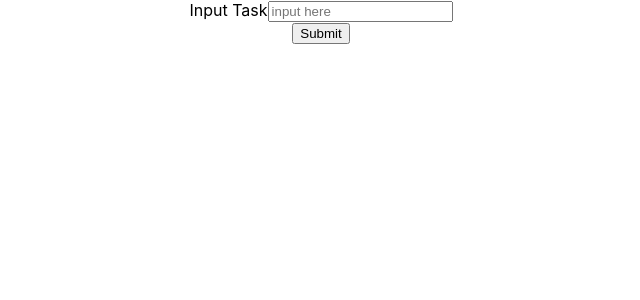
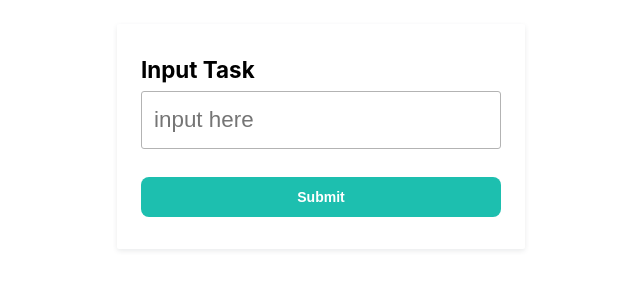
Before and after one commit to Trantuvan/react-render-list, a React (Create React App) app: page / in a window 1280 px wide. Shown: the top 300 px of the page, without its empty margins (319-959 px from the left). Built offline with nearby package versions, Linux system fonts and the light colour scheme.

Commit message:
style form

```diff
--- a/src/App.css
+++ b/src/App.css
@@ -1,38 +1,74 @@
 .App {
-  text-align: center;
+  display: flex;
+  justify-content: center;
+  align-items: center;
 }
 
-.App-logo {
-  height: 40vmin;
-  pointer-events: none;
+.form {
+  width: 360px;
+  min-height: 100px;
+  padding: 32px 24px;
+  text-align: center;
+  background: #fff;
+  border-radius: 2px;
+  margin: 24px;
+  align-self: center;
+  box-shadow: 0 2px 5px 0 rgba(51, 62, 73, 0.1);
 }
 
-@media (prefers-reduced-motion: no-preference) {
-  .App-logo {
-    animation: App-logo-spin infinite 20s linear;
-  }
+.form-group {
+  display: flex;
+  margin-bottom: 16px;
+  flex-direction: column;
 }
 
-.App-header {
-  background-color: #282c34;
-  min-height: 100vh;
-  display: flex;
-  flex-direction: column;
-  align-items: center;
-  justify-content: center;
-  font-size: calc(10px + 2vmin);
-  color: white;
+.form-label,
+.form-message {
+  text-align: left;
 }
 
-.App-link {
-  color: #61dafb;
+.form-label {
+  font-weight: 700;
+  padding-bottom: 6px;
+  line-height: 1.8rem;
+  font-size: 1.4rem;
 }
 
-@keyframes App-logo-spin {
-  from {
-    transform: rotate(0deg);
-  }
-  to {
-    transform: rotate(360deg);
-  }
+.form-control {
+  height: 40px;
+  padding: 8px 12px;
+  border: 1px solid #b3b3b3;
+  border-radius: 3px;
+  outline: none;
+  font-size: 1.4rem;
 }
+
+.form-control:hover {
+  border-color: #1dbfaf;
+}
+
+.form-group.invalid .form-control {
+  border-color: #f33a58;
+}
+
+.form-group.invalid .form-message {
+  color: #f33a58;
+}
+
+.form-submit {
+  outline: none;
+  background-color: #1dbfaf;
+  margin-top: 12px;
+  padding: 12px 16px;
+  font-weight: 600;
+  color: #fff;
+  border: none;
+  width: 100%;
+  font-size: 14px;
+  border-radius: 8px;
+  cursor: pointer;
+}
+
+.form-submit:hover {
+  background-color: #1ac7b6;
+}
```
